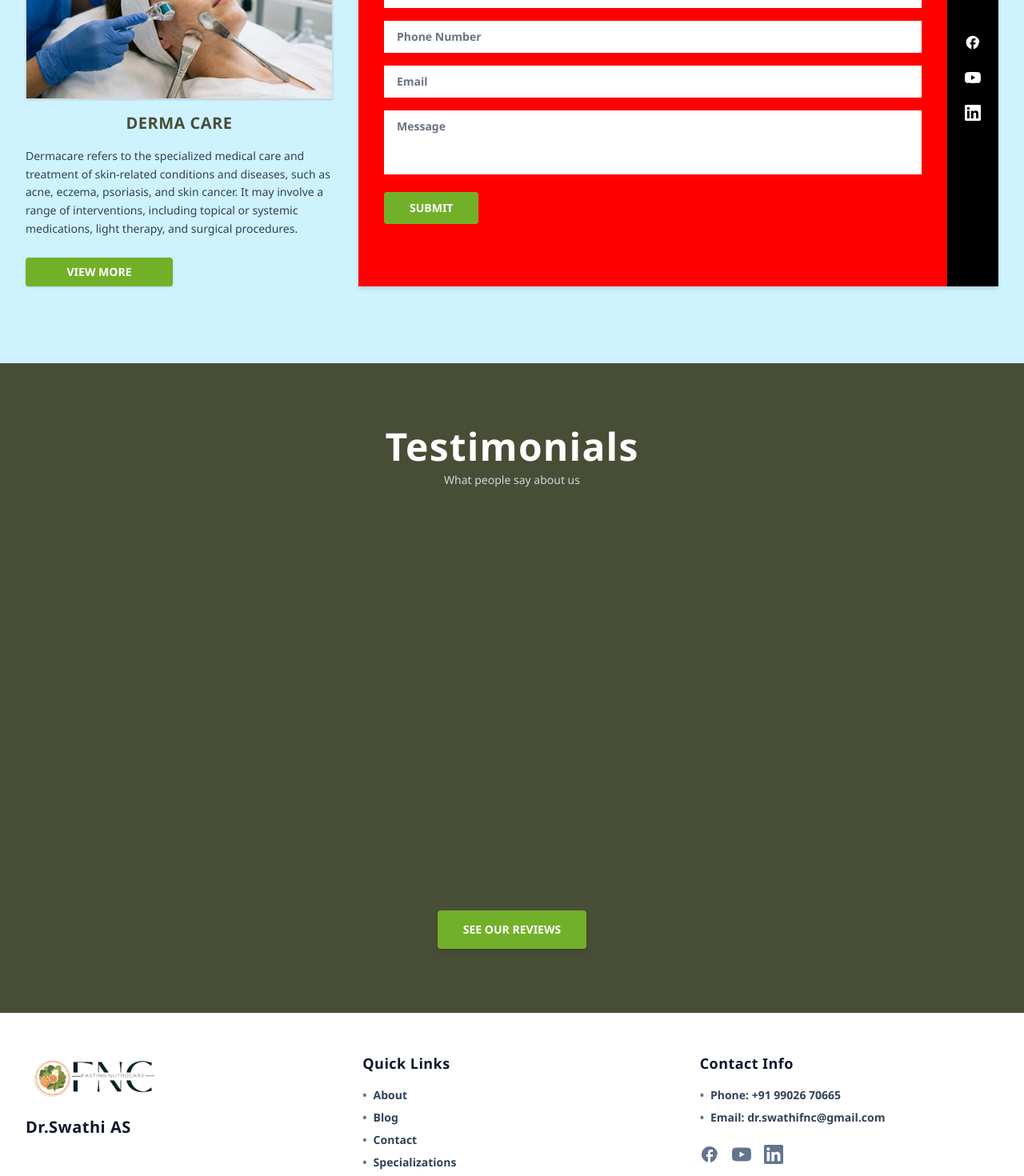
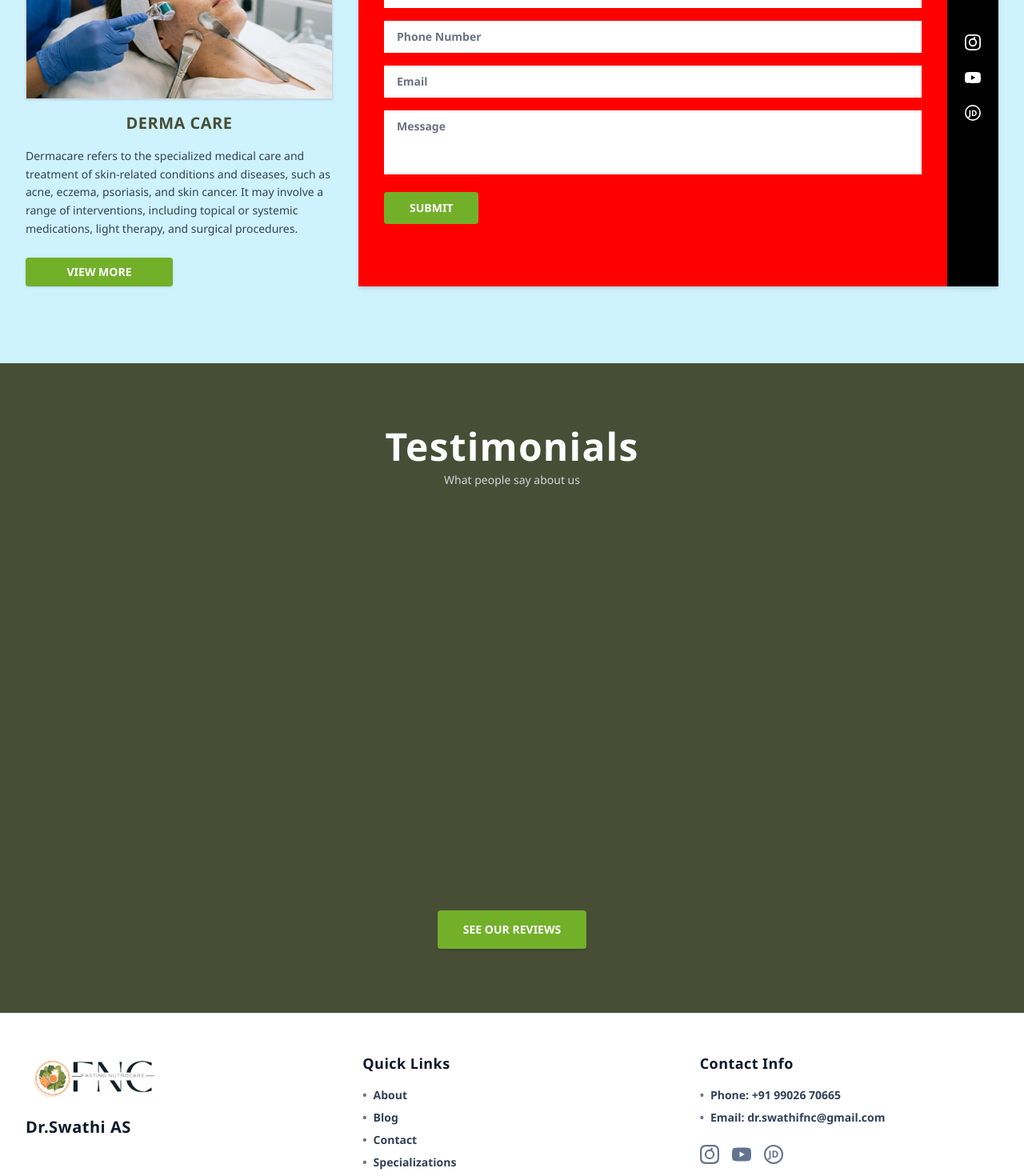
Before and after one commit to moula2002/FNC-Website, a React (Vite) app: page / in a window 1280 px wide. Shown: the part 3860-5330 px from the top of the page at 80% size. Built offline with nearby package versions, Linux system fonts and the light colour scheme.

Commit message:
Updated social media links to Instagram, YouTube, and JustDial

```diff
--- a/src/components/Footer.jsx
+++ b/src/components/Footer.jsx
@@ -91,14 +91,17 @@ export default function Footer({ setActiveTab }) {
 
             {/* Social Media Icons */}
             <div className="mt-6 flex items-center justify-center md:justify-start gap-4">
-              <a href="https://facebook.com" target="_blank" rel="noopener noreferrer" className="text-slate-500 hover:text-[#72b02a] transition-colors" aria-label="Facebook">
-                <svg fill="currentColor" viewBox="0 0 24 24" className="w-6 h-6"><path d="M22 12c0-5.52-4.48-10-10-10S2 6.48 2 12c0 4.84 3.44 8.87 8 9.8V15H8v-3h2V9.5C10 7.57 11.57 6 13.5 6H16v3h-2c-.55 0-1 .45-1 1v2h3v3h-3v6.95c4.56-.93 8-4.96 8-9.75z" /></svg>
+              <a href="https://www.instagram.com/fastingnutrocare/" target="_blank" rel="noopener noreferrer" className="text-slate-500 hover:text-[#72b02a] transition-colors" aria-label="Instagram">
+                <svg fill="currentColor" viewBox="0 0 24 24" className="w-6 h-6"><path d="M12 2.163c3.204 0 3.584.012 4.85.07 3.252.148 4.771 1.691 4.919 4.919.058 1.265.069 1.645.069 4.849 0 3.205-.012 3.584-.069 4.849-.149 3.225-1.664 4.771-4.919 4.919-1.266.058-1.644.07-4.85.07-3.204 0-3.584-.012-4.849-.07-3.26-.149-4.771-1.699-4.919-4.92-.058-1.265-.07-1.644-.07-4.849 0-3.204.013-3.583.07-4.849.149-3.227 1.664-4.771 4.919-4.919 1.266-.057 1.645-.069 4.849-.069zM12 0C8.741 0 8.333.014 7.053.072 2.695.272.273 2.69.073 7.052.014 8.333 0 8.741 0 12c0 3.259.014 3.668.072 4.948.2 4.358 2.618 6.78 6.98 6.98C8.333 23.986 8.741 24 12 24c3.259 0 3.668-.014 4.948-.072 4.354-.2 6.782-2.618 6.979-6.98.059-1.28.073-1.689.073-4.948 0-3.259-.014-3.667-.072-4.947-.196-4.354-2.617-6.78-6.979-6.98C15.668.014 15.259 0 12 0zm0 5.838a6.162 6.162 0 100 12.324 6.162 6.162 0 000-12.324zM12 16a4 4 0 110-8 4 4 0 010 8zm3.98-10.869a1.44 1.44 0 11-2.88 0 1.44 1.44 0 012.88 0z"/></svg>
               </a>
-              <a href="https://youtube.com" target="_blank" rel="noopener noreferrer" className="text-slate-500 hover:text-[#72b02a] transition-colors" aria-label="YouTube">
+              <a href="https://www.youtube.com/@DrSwathiASAyurvedictips" target="_blank" rel="noopener noreferrer" className="text-slate-500 hover:text-[#72b02a] transition-colors" aria-label="YouTube">
                 <svg fill="currentColor" viewBox="0 0 24 24" className="w-6 h-6"><path d="M23.498 6.163a3.003 3.003 0 00-2.11-2.11C19.518 3.545 12 3.545 12 3.545s-7.518 0-9.388.507a3.003 3.003 0 00-2.11 2.11C0 8.033 0 12 0 12s0 3.967.502 5.837a3.003 3.003 0 002.11 2.11c1.87.507 9.388.507 9.388.507s7.518 0 9.388-.507a3.003 3.003 0 002.11-2.11C24 15.967 24 12 24 12s0-3.967-.502-5.837zM9.545 15.568V8.432L15.818 12l-6.273 3.568z" /></svg>
               </a>
-              <a href="https://linkedin.com" target="_blank" rel="noopener noreferrer" className="text-slate-500 hover:text-[#72b02a] transition-colors" aria-label="LinkedIn">
-                <svg fill="currentColor" viewBox="0 0 24 24" className="w-6 h-6"><path d="M20.447 20.452h-3.554v-5.569c0-1.328-.027-3.037-1.852-3.037-1.853 0-2.136 1.445-2.136 2.939v5.667H9.351V9h3.414v1.561h.046c.477-.9 1.637-1.85 3.37-1.85 3.601 0 4.267 2.37 4.267 5.455v6.286zM5.337 7.433c-1.144 0-2.063-.926-2.063-2.065 0-1.138.92-2.063 2.063-2.063 1.14 0 2.064.925 2.064 2.063 0 1.139-.925 2.065-2.064 2.065zm1.782 13.019H3.555V9h3.564v11.452zM22.225 0H1.771C.792 0 0 .774 0 1.729v20.542C0 23.227.792 24 1.771 24h20.451C23.2 24 24 23.227 24 22.271V1.729C24 .774 23.2 0 22.222 0h.003z" /></svg>
+              <a href="https://www.justdial.com/Bangalore/Fasting-Nutro-Care-Opposite-Balaji-Charitable-Trust-Subramanya-Nagar/080PXX80-XX80-250516191828-G8H4_BZDET" target="_blank" rel="noopener noreferrer" className="text-slate-500 hover:text-[#72b02a] transition-colors" aria-label="JustDial">
+                <svg fill="currentColor" viewBox="0 0 24 24" className="w-6 h-6">
+                  <circle cx="12" cy="12" r="11" fill="none" stroke="currentColor" strokeWidth="2" />
+                  <text x="50%" y="50%" textAnchor="middle" dy=".35em" fontSize="12" fontWeight="bold">JD</text>
+                </svg>
               </a>
             </div>
           </div>
--- a/src/pages/Home.jsx
+++ b/src/pages/Home.jsx
@@ -376,14 +376,17 @@ export default function Home({ setActiveTab, setActiveSpecialty }) {
 
               {/* Black Social Bar */}
               <div className="bg-black text-white w-full sm:w-16 flex sm:flex-col items-center justify-center gap-6 py-6 sm:py-0 shrink-0">
-                <a href="https://facebook.com" target="_blank" rel="noopener noreferrer" className="text-white hover:text-gray-300 transition-colors" aria-label="Facebook">
-                  <svg fill="currentColor" viewBox="0 0 24 24" className="w-5 h-5"><path d="M22 12c0-5.52-4.48-10-10-10S2 6.48 2 12c0 4.84 3.44 8.87 8 9.8V15H8v-3h2V9.5C10 7.57 11.57 6 13.5 6H16v3h-2c-.55 0-1 .45-1 1v2h3v3h-3v6.95c4.56-.93 8-4.96 8-9.75z" /></svg>
+                <a href="https://www.instagram.com/fastingnutrocare/" target="_blank" rel="noopener noreferrer" className="text-white hover:text-gray-300 transition-colors" aria-label="Instagram">
+                  <svg fill="currentColor" viewBox="0 0 24 24" className="w-5 h-5"><path d="M12 2.163c3.204 0 3.584.012 4.85.07 3.252.148 4.771 1.691 4.919 4.919.058 1.265.069 1.645.069 4.849 0 3.205-.012 3.584-.069 4.849-.149 3.225-1.664 4.771-4.919 4.919-1.266.058-1.644.07-4.85.07-3.204 0-3.584-.012-4.849-.07-3.26-.149-4.771-1.699-4.919-4.92-.058-1.265-.07-1.644-.07-4.849 0-3.204.013-3.583.07-4.849.149-3.227 1.664-4.771 4.919-4.919 1.266-.057 1.645-.069 4.849-.069zM12 0C8.741 0 8.333.014 7.053.072 2.695.272.273 2.69.073 7.052.014 8.333 0 8.741 0 12c0 3.259.014 3.668.072 4.948.2 4.358 2.618 6.78 6.98 6.98C8.333 23.986 8.741 24 12 24c3.259 0 3.668-.014 4.948-.072 4.354-.2 6.782-2.618 6.979-6.98.059-1.28.073-1.689.073-4.948 0-3.259-.014-3.667-.072-4.947-.196-4.354-2.617-6.78-6.979-6.98C15.668.014 15.259 0 12 0zm0 5.838a6.162 6.162 0 100 12.324 6.162 6.162 0 000-12.324zM12 16a4 4 0 110-8 4 4 0 010 8zm3.98-10.869a1.44 1.44 0 11-2.88 0 1.44 1.44 0 012.88 0z"/></svg>
                 </a>
-                <a href="https://youtube.com" target="_blank" rel="noopener noreferrer" className="text-white hover:text-gray-300 transition-colors" aria-label="YouTube">
+                <a href="https://www.youtube.com/@DrSwathiASAyurvedictips" target="_blank" rel="noopener noreferrer" className="text-white hover:text-gray-300 transition-colors" aria-label="YouTube">
                   <svg fill="currentColor" viewBox="0 0 24 24" className="w-5 h-5"><path d="M23.498 6.163a3.003 3.003 0 00-2.11-2.11C19.518 3.545 12 3.545 12 3.545s-7.518 0-9.388.507a3.003 3.003 0 00-2.11 2.11C0 8.033 0 12 0 12s0 3.967.502 5.837a3.003 3.003 0 002.11 2.11c1.87.507 9.388.507 9.388.507s7.518 0 9.388-.507a3.003 3.003 0 002.11-2.11C24 15.967 24 12 24 12s0-3.967-.502-5.837zM9.545 15.568V8.432L15.818 12l-6.273 3.568z" /></svg>
                 </a>
-                <a href="https://linkedin.com" target="_blank" rel="noopener noreferrer" className="text-white hover:text-gray-300 transition-colors" aria-label="LinkedIn">
-                  <svg fill="currentColor" viewBox="0 0 24 24" className="w-5 h-5"><path d="M20.447 20.452h-3.554v-5.569c0-1.328-.027-3.037-1.852-3.037-1.853 0-2.136 1.445-2.136 2.939v5.667H9.351V9h3.414v1.561h.046c.477-.9 1.637-1.85 3.37-1.85 3.601 0 4.267 2.37 4.267 5.455v6.286zM5.337 7.433c-1.144 0-2.063-.926-2.063-2.065 0-1.138.92-2.063 2.063-2.063 1.14 0 2.064.925 2.064 2.063 0 1.139-.925 2.065-2.064 2.065zm1.782 13.019H3.555V9h3.564v11.452zM22.225 0H1.771C.792 0 0 .774 0 1.729v20.542C0 23.227.792 24 1.771 24h20.451C23.2 24 24 23.227 24 22.271V1.729C24 .774 23.2 0 22.222 0h.003z" /></svg>
+                <a href="https://www.justdial.com/Bangalore/Fasting-Nutro-Care-Opposite-Balaji-Charitable-Trust-Subramanya-Nagar/080PXX80-XX80-250516191828-G8H4_BZDET" target="_blank" rel="noopener noreferrer" className="text-white hover:text-gray-300 transition-colors" aria-label="JustDial">
+                  <svg fill="currentColor" viewBox="0 0 24 24" className="w-5 h-5">
+                    <circle cx="12" cy="12" r="11" fill="none" stroke="currentColor" strokeWidth="2" />
+                    <text x="50%" y="50%" textAnchor="middle" dy=".35em" fontSize="12" fontWeight="bold">JD</text>
+                  </svg>
                 </a>
               </div>
             </div>
```
